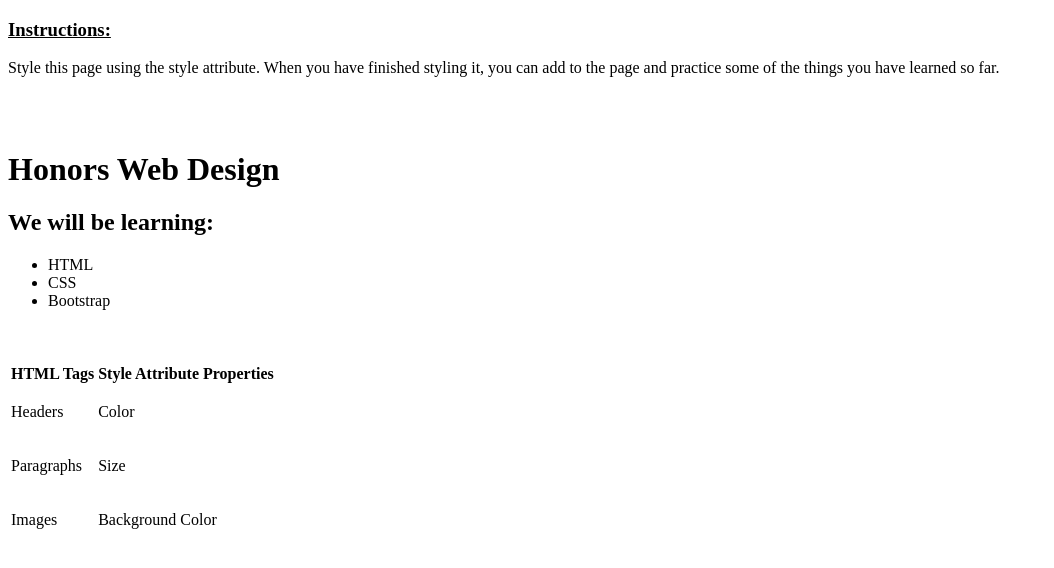
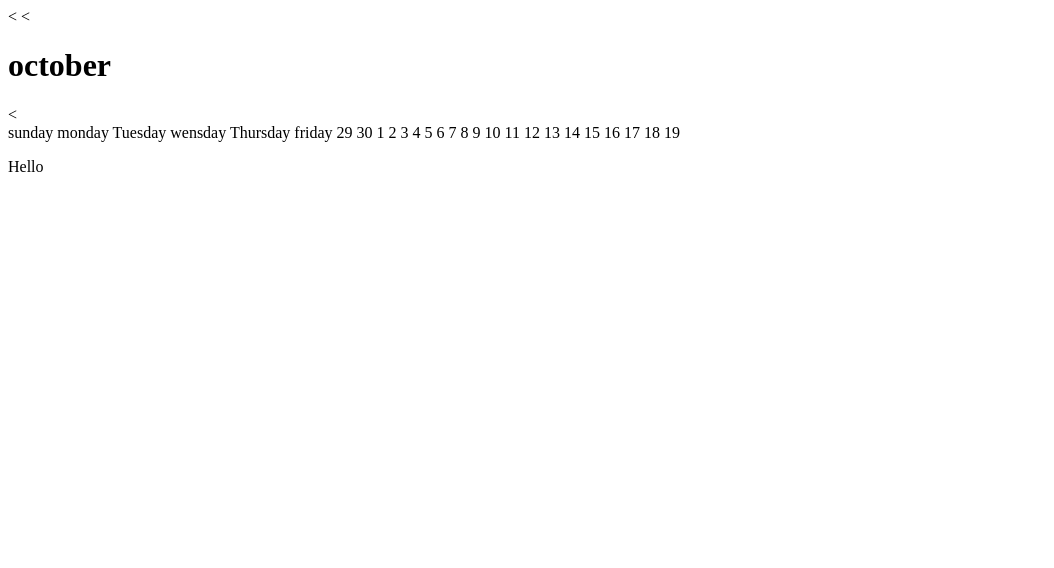
Before and after one commit to luchisalmoran/luchisalmoran.io, a plain HTML site: page index.html in a window 1280 px wide. Shown: the whole page, without its empty margins (0-1054 px from the left). Drawn offline with Linux system fonts and the light colour scheme.

Commit message:
Add files via upload

```diff
--- a/index.html
+++ b/index.html
@@ -1,59 +1,50 @@
-<!DOCTYPE html>
+<<!DOCTYPE html>
 <html lang="en" dir="ltr">
   <head>
     <meta charset="utf-8">
-    <title>Styling Practice</title>
+    <title>calander</title>
   </head>
   <body>
+    <<h1>october</h1>
+    <<table>
 
-    <h3><u>Instructions:</u></h3>
-    <p>Style this page using the style attribute.
-    When you have finished styling it, you can add
-    to the page and practice some of the
-    things you have learned so far.</p>
-
-    <br><br>
-
-    <h1>Honors Web Design</h1>
-
-    <h2>We will be learning:</h2>
-    <ul>
-      <li>HTML</li>
-      <li>CSS</li>
-      <li>Bootstrap</li>
-    </ul>
-
-    <br><br>
-
-    <table>
+    </table border>
+    <tr>
+      <th>sunday</th>
+      <th> monday</th>
+      <th>Tuesday</th>
+      <th>wensday</th>
+      <th> Thursday</th>
+      <Th> friday</th>
+      </Tr>
       <tr>
-        <th>HTML Tags</th>
-        <th>Style Attribute Properties</th>
+      <td>29</td>
+      <td>30</td>
+      <td>1</td>
+      <td>2</td>
+      <td>3</td>
+      <td>4</td>
+      <td>5</td>
       </tr>
       <tr>
-        <td>
-          <p>Headers</p>
-        </td>
-        <td>
-          <p>Color</p>
-        </td>
+      <td>6</td>
+      <td>7</td>
+      <td>8</td>
+      <td>9</td>
+      <td>10</td>
+      <td>11</td>
+      <td>12</td>
       </tr>
       <tr>
-        <td>
-          <p>Paragraphs</p>
-        </td>
-        <td>
-          <p>Size</p>
-        </td>
+        <td>13</td>
+        <td>14</td>
+        <td>15</td>
+        <td>16</td>
+        <td>17</td>
+        <td>18</td>
+        <td>19</td>
       </tr>
-      <tr>
-        <td>
-          <p>Images</p>
-        </td>
-        <td>
-          <p>Background Color</p>
-        </td>
-      </tr>
-    </table>
+        <p style=”color:blue; background-color:yellow;”>Hello</p>
   </body>
 </html>
+<!DOCTYPE html>
```
